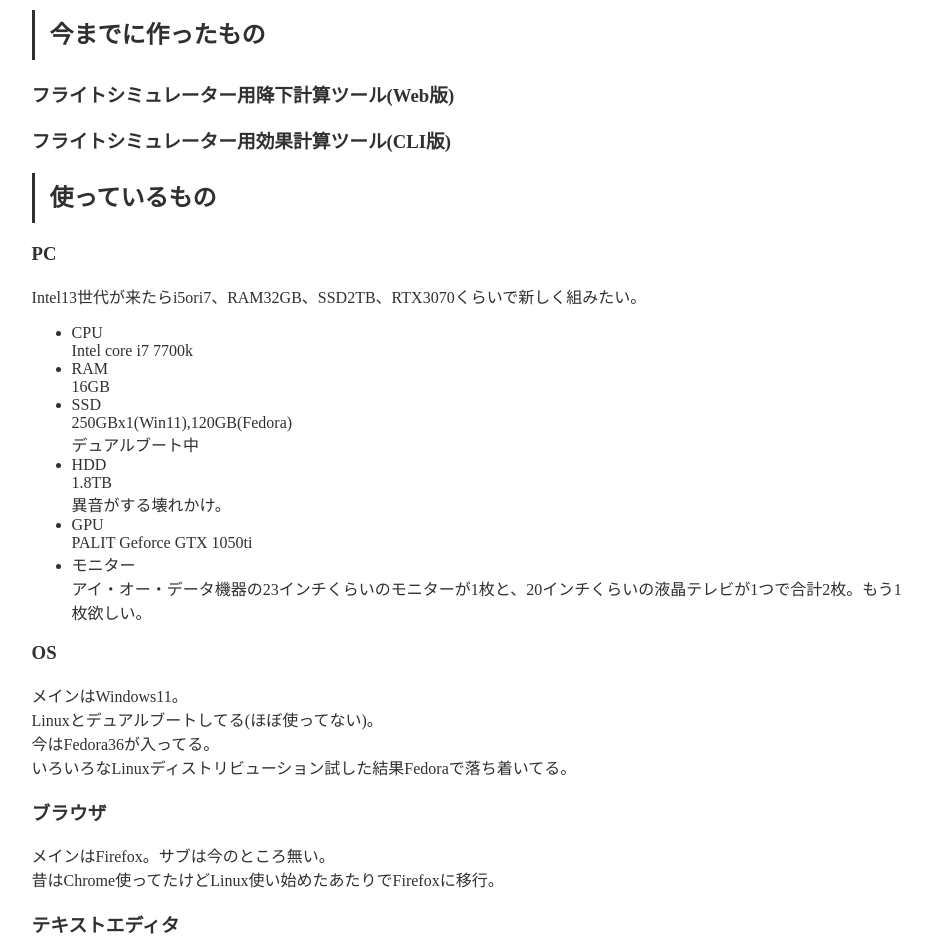
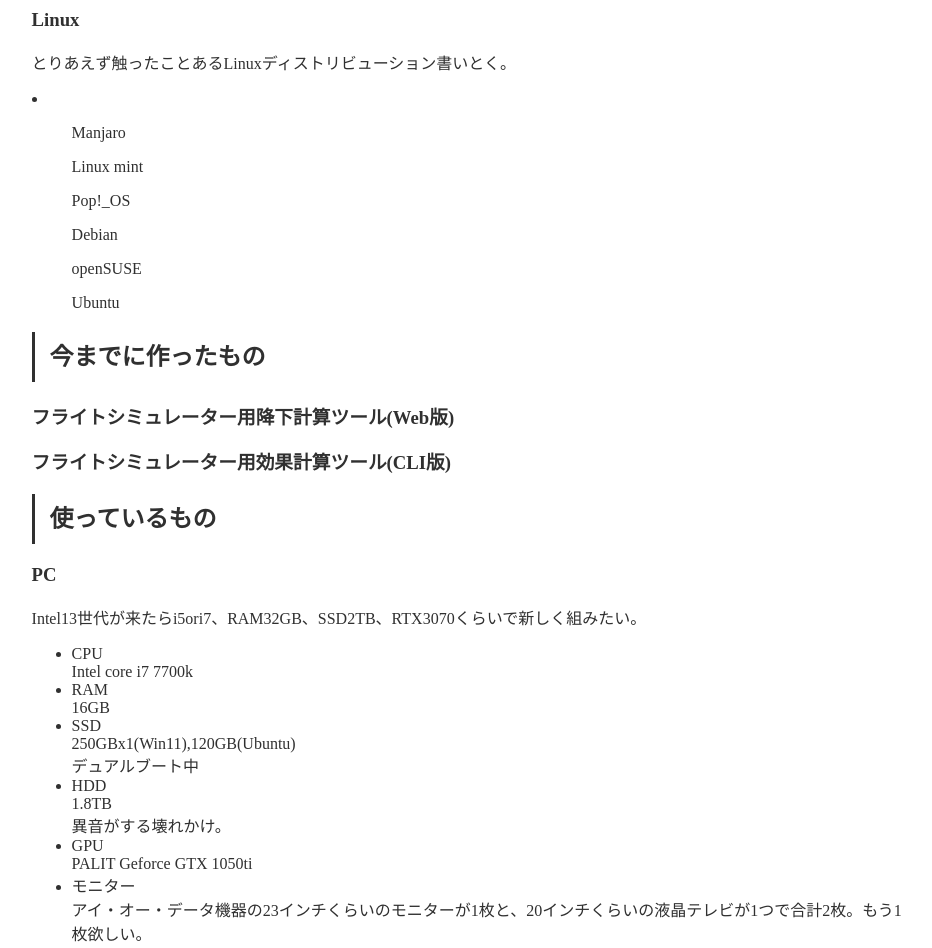
Before and after one commit to kumasan903/kumasan903.github.io, a plain HTML site: page index.html in a window 1280 px wide. Shown: the part 1800-2748 px from the top of the page, without its empty margins (166-1098 px from the left). Drawn offline with Linux system fonts and the light colour scheme; a web font is replaced by a local one.

Commit message:
add linux

```diff
--- a/index.html
+++ b/index.html
@@ -119,6 +119,18 @@
                 数年続けてUnityに移った。<br>  今はほとんど触ってない。<br>
                 一時期少しだけスクールで先生のお手伝いとして教えてた。
                 </p>
+            <h3>Linux</h3>
+                <div>
+                    <p>とりあえず触ったことあるLinuxディストリビューション書いとく。</p>
+                    <li>
+                        <ul>Manjaro</ul>
+                        <ul>Linux mint</ul>
+                        <ul>Pop!_OS</ul>
+                        <ul>Debian</ul>
+                        <ul>openSUSE</ul>
+                        <ul>Ubuntu</ul>
+                    </li>
+                </div>
 
         <h2>今までに作ったもの</h2>
             <h3>フライトシミュレーター用降下計算ツール(Web版)</h3>
@@ -133,7 +145,7 @@
                 <li>RAM<br>
                     16GB</li>
                 <li>SSD<br>
-                    250GBx1(Win11),120GB(Fedora)<br>
+                    250GBx1(Win11),120GB(Ubuntu)<br>
                     デュアルブート中</li>
                 <li>HDD<br>
                     1.8TB<br>
@@ -146,8 +158,8 @@
             <h3>OS</h3>
                 <p>メインはWindows11。<br>
                 Linuxとデュアルブートしてる(ほぼ使ってない)。<br>
-                今はFedora36が入ってる。<br>
-                いろいろなLinuxディストリビューション試した結果Fedoraで落ち着いてる。
+                今はUbuntuが入ってる。<br>
+                いろいろなLinuxディストリビューション試した結果Ubuntuで落ち着いてる。
                 </p>
             <h3>ブラウザ</h3>
                 <p>メインはFirefox。サブは今のところ無い。<br>
```
